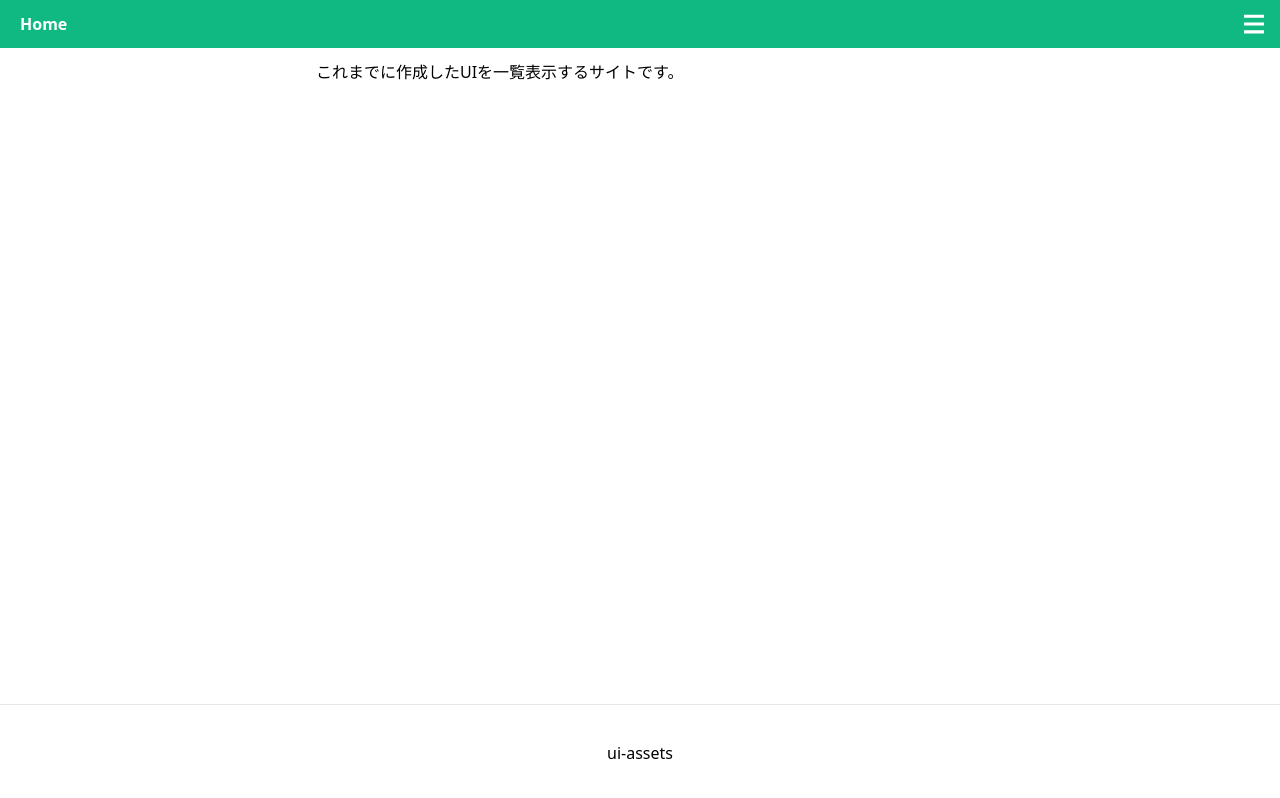
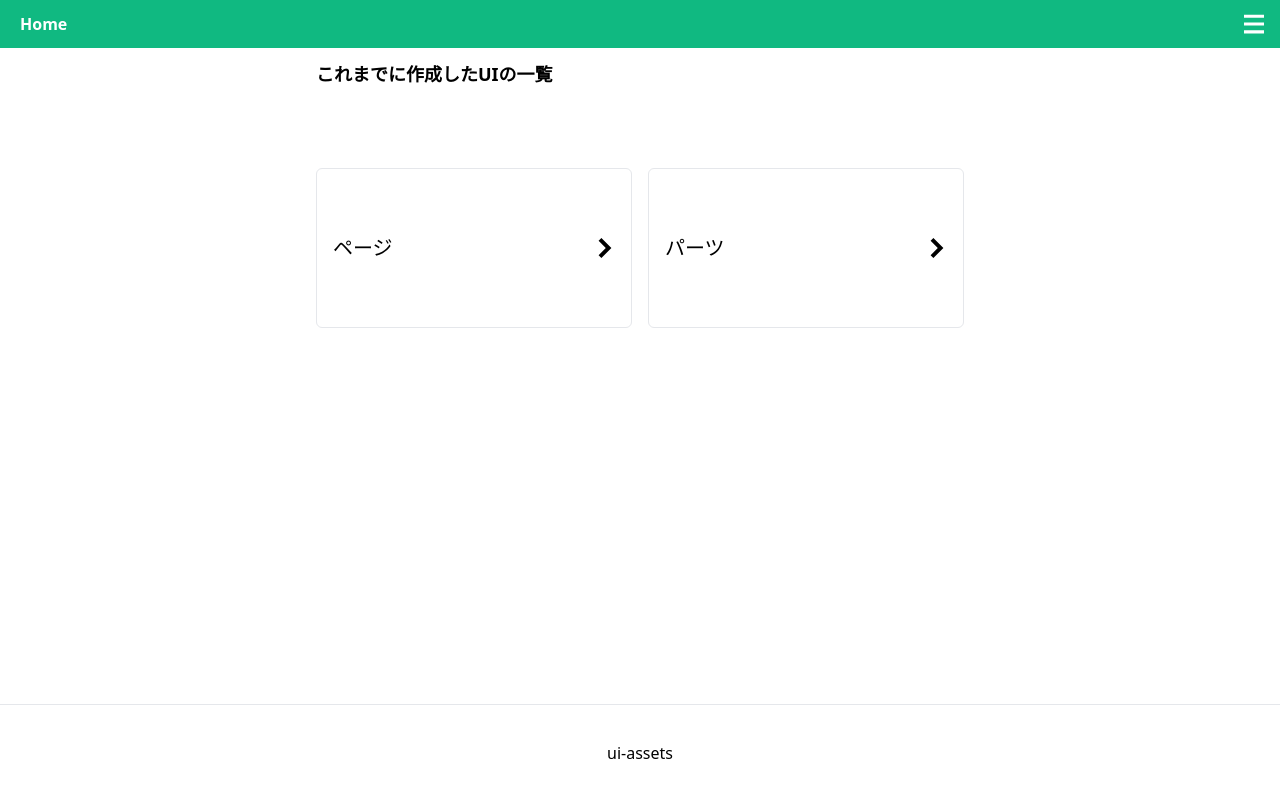
Before and after one commit to knike-d/ui-assets, a Next.js app: page / in a window 1280 px wide. Built offline with nearby package versions, Linux system fonts and the light colour scheme.

Commit message:
feat: TOPにUIリストページへのカードを実装 (#8)

```diff
--- /dev/null
+++ b/src/features/uiAsset/UIAssetLargeCard.tsx
@@ -0,0 +1,19 @@
+import type { FC, ReactNode } from "react";
+import { RightArrowIcon } from "@/utils/ui/Icon/RightArrowIcon";
+
+type Props = {
+  href: string;
+  children: ReactNode;
+};
+
+export const UIAssetLargeCard: FC<Props> = ({ href, children }) => {
+  return (
+    <a
+      className="flex h-40 w-full items-center justify-between rounded-md border p-4 text-xl hover:bg-slate-100"
+      href={href}
+    >
+      {children}
+      <RightArrowIcon />
+    </a>
+  );
+};
--- a/src/page/top/TopPage.tsx
+++ b/src/page/top/TopPage.tsx
@@ -1,9 +1,16 @@
 import type { FC } from "react";
+import { UIAssetLargeCard } from "@/features/uiAsset/UIAssetLargeCard";
 
 export const TopPage: FC = () => {
   return (
     <main className="mx-auto flex w-full max-w-2xl flex-col items-center justify-between p-3">
-      <div className="w-full">これまでに作成したUIを一覧表示するサイトです。</div>
+      <div className="w-full">
+        <h1 className="text-lg font-bold">これまでに作成したUIの一覧</h1>
+        <div className="mt-20 grid grid-cols-2 gap-4">
+          <UIAssetLargeCard href="/pages">ページ</UIAssetLargeCard>
+          <UIAssetLargeCard href="/parts">パーツ</UIAssetLargeCard>
+        </div>
+      </div>
     </main>
   );
 };
--- a/src/utils/ui/Icon/RightArrowIcon.tsx
+++ b/src/utils/ui/Icon/RightArrowIcon.tsx
@@ -1,16 +1,6 @@
 import type { FC, SVGProps } from "react";
 export const RightArrowIcon: FC<SVGProps<SVGSVGElement>> = (props) => (
-  <svg
-    height="1em"
-    style={{
-      width: 12,
-      height: 12,
-    }}
-    viewBox="0 0 512 512"
-    width="1em"
-    xmlns="http://www.w3.org/2000/svg"
-    {...props}
-  >
+  <svg height="1em" viewBox="0 0 512 512" width="1em" xmlns="http://www.w3.org/2000/svg" {...props}>
     <path
       d="M163.916 0 92.084 71.822l184.174 184.174L92.084 440.178 163.916 512l256-256.004z"
       style={{
```
